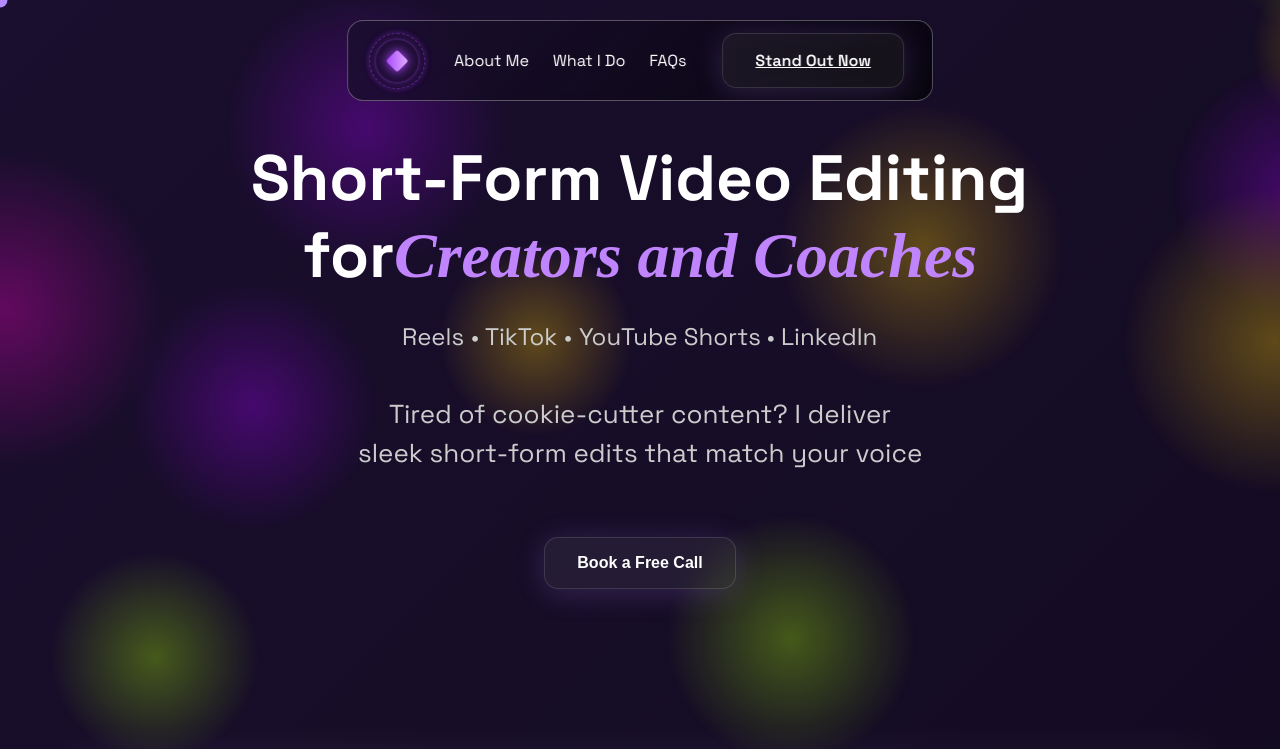
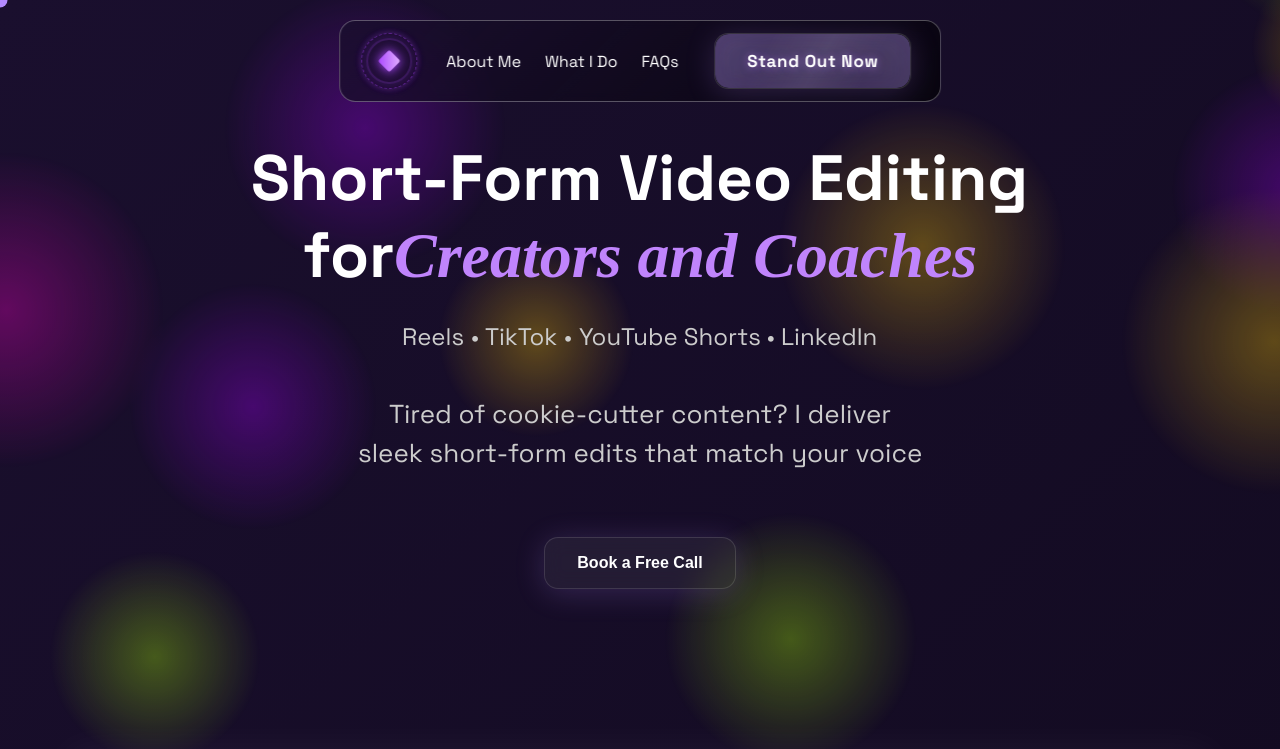
Before and after one commit to alchemist-aditya/alchemist-aditya, a React (Create React App) app: page / in a window 1280 px wide. Shown: the top 749 px of the page. Built offline with nearby package versions, Linux system fonts and the light colour scheme.

Commit message:
Update styles.css

```diff
--- a/src/styles.css
+++ b/src/styles.css
@@ -486,32 +486,109 @@ body {
   }
 }
 
-/* === Primary Button === */
+
+/* ==== Premium Standout Button (Purple Theme) ==== */
+
+.standout-pay-btn,
 .primary-button {
-  padding: 16px 32px;
-  background: #ffffff10;
-  color: white;
-  border: 1px solid #ffffff20;
-  border-radius: 14px;
-  font-weight: 600;
-  font-size: 16px;
-  backdrop-filter: blur(10px);
-  transition: all 0.3s ease;
+  --main-gradient: linear-gradient(
+    120deg,
+    #7f61ff 0%,
+    #c471f7 66%,
+    #c85efd 100%
+  );
+  --main-gradient-rev: linear-gradient(
+    100deg,
+    #c85efd 0%,
+    #c471f7 41%,
+    #7f61ff 90%
+  );
+  --glass-bg: rgba(140, 77, 255, 0.16);
+  --glass-blur: blur(14px);
+
+  position: relative;
+  padding: 1.05em 2.2em;
+  font-weight: 800;
+  font-size: 1.14rem;
+  border-radius: 1.36em;
+  background: var(--main-gradient);
+  color: #fff;
+  border: 1.3px solid #fff1;
+  box-shadow: 0 4px 30px rgba(140, 99, 255, 0.26), 0 0 0 3px #fff1 inset;
   cursor: pointer;
+  overflow: hidden;
+  transition: box-shadow 0.22s cubic-bezier(0.4, 2, 0.6, 1.04), filter 0.19s,
+    background 0.38s cubic-bezier(0.38, 1.24, 0.52, 1.23),
+    border 0.21s cubic-bezier(0.41, 2.2, 0.5, 1.05);
+  outline: none;
+  user-select: none;
+}
+
+.standout-pay-btn:active,
+.primary-button:active {
+  filter: brightness(1.13) contrast(1.09) saturate(1.07);
+  box-shadow: 0 7px 44px #b48aff74, 0 0 0 4px #dccfff22;
+}
+
+.standout-pay-btn {
+  text-decoration: none;
+}
+
+
+.million-glass {
+  position: absolute;
+  inset: 0;
+  border-radius: inherit;
+  background: var(--glass-bg);
+  box-shadow: 0 10px 65px rgba(203, 186, 255, 0.24) inset;
+  backdrop-filter: var(--glass-blur);
+  pointer-events: none;
+  z-index: 1;
+}
+
+.million-shine {
+  content: "";
+  position: absolute;
+  inset: 0;
+  background: linear-gradient(
+    120deg,
+    transparent 25%,
+    #fff8 53%,
+    transparent 78%
+  );
+  opacity: 0.13;
+  z-index: 2;
+  mix-blend-mode: lighten;
+  pointer-events: none;
+}
+
+/* Button Text with transition for text parallax */
+.standout-btn-text {
   position: relative;
-  overflow: hidden;
-  box-shadow: 0 4px 30px rgba(180, 138, 255, 0.2);
-}
-
-/* === On Hover Glow === */
+  z-index: 10;
+  font-weight: 900;
+  font-size: 1.07em;
+  letter-spacing: 0.035em;
+  color: #fff;
+  background: none;
+  text-shadow: 0 2px 10px #b48aff44, 0 0px 9px #cc8cff56;
+  transition: transform 0.22s cubic-bezier(0.6, 1.55, 0.69, 1.32), color 0.19s,
+    text-shadow 0.17s;
+  will-change: transform, color;
+}
+
+/* --- base hover glass/shine glow --- */
+.standout-pay-btn:hover,
 .primary-button:hover {
-  background: #ffffff30;
-  transform: scale(1.06);
-  box-shadow: 0 0 12px rgba(180, 138, 255, 0.6);
+  background: var(--main-gradient-rev);
+  transform: scale(1.07);
+  box-shadow: 0 0 16px rgba(180, 138, 255, 0.56), 0 4px 33px #b48aff63,
+    0 7px 45px #fff2;
+  border: 1.9px solid #e5cfff44;
 }
 
 /* === Shine Sweep Animation === */
-.primary-button.shine-sweep::before {
+.shine-sweep::before {
   content: "";
   position: absolute;
   top: 0;
@@ -521,15 +598,389 @@ body {
   background: linear-gradient(
     120deg,
     transparent,
-    rgba(255, 255, 255, 0.4),
+    rgba(255, 255, 255, 0.38),
     transparent
   );
-  transform: skewX(-25deg);
-}
-
-.primary-button.shine-sweep:hover::before {
+  transform: skewX(-28deg);
+  z-index: 12;
+  transition: left 1s;
+  pointer-events: none;
+}
+.shine-sweep:hover::before,
+.standout-pay-btn.million-animate-shine::before {
   left: 130%;
-  transition: left 1s ease-in-out;
+  transition: left 1s cubic-bezier(0.93, 0.1, 0.71, 1.8);
+}
+
+/* ============= Bubbles & Confetti Anim ============== */
+.pay-bubbles {
+  pointer-events: none;
+  position: absolute;
+  inset: 0;
+  z-index: 4;
+}
+.bubble {
+  position: absolute;
+  border-radius: 99px;
+  opacity: 0;
+  pointer-events: none;
+  background: linear-gradient(110deg, #a98eff 22%, #ffb8fa 88%);
+  box-shadow: 0 1.5px 8px #fff3;
+  filter: blur(0.6px);
+  mix-blend-mode: lighten;
+}
+.million-animate-pulse .bubble-1,
+.million-animate-pulse .bubble-2,
+.million-animate-pulse .bubble-3,
+.million-animate .bubble-1,
+.million-animate .bubble-2,
+.million-animate .bubble-3 {
+  animation: bubble-go-1 1.12s cubic-bezier(0.14, 0.82, 0.5, 1) forwards;
+  opacity: 0.15;
+}
+.bubble-1 {
+  left: 13%;
+  bottom: 13%;
+  width: 17px;
+  height: 16px;
+}
+.bubble-2 {
+  right: 12%;
+  top: 17%;
+  width: 13.7px;
+  height: 10.6px;
+}
+.bubble-3 {
+  left: 74%;
+  top: 22%;
+  width: 10.8px;
+  height: 8.5px;
+}
+@keyframes bubble-go-1 {
+  0% {
+    transform: scale(1.06) translateY(0) rotate(-11deg);
+    opacity: 0;
+  }
+  25% {
+    opacity: 0.23;
+  }
+  57% {
+    transform: scale(1.24) translateY(-13px) rotate(21deg);
+  }
+  100% {
+    opacity: 0;
+    transform: scale(0.9) translateY(-23px) rotate(28deg);
+  }
+}
+
+/* Confetti inside button ==== */
+.confetti-animation {
+  pointer-events: none;
+  position: absolute;
+  left: 0;
+  top: 0;
+  right: 0;
+  bottom: 0;
+  z-index: 9;
+  overflow: visible;
+  mix-blend-mode: lighten;
+}
+.confetti-animation span {
+  display: block;
+  position: absolute;
+  border-radius: 99px;
+  width: 13px;
+  height: 13px;
+  opacity: 0;
+}
+.million-animate-pulse .confetti-animation .c1,
+.million-animate-pulse .confetti-animation .c2,
+.million-animate-pulse .confetti-animation .c3,
+.million-animate-pulse .confetti-animation .c4,
+.million-animate-pulse .confetti-animation .c5,
+.million-animate-pulse .confetti-animation .c6,
+.million-animate .confetti-animation .c1,
+.million-animate .confetti-animation .c2,
+.million-animate .confetti-animation .c3,
+.million-animate .confetti-animation .c4,
+.million-animate .confetti-animation .c5,
+.million-animate .confetti-animation .c6 {
+  opacity: 1;
+}
+.million-animate-pulse .confetti-animation .c1 {
+  background: #a98eff;
+  left: 27%;
+  top: 33%;
+  animation: confettiMove 0.93s linear 1;
+}
+.million-animate-pulse .confetti-animation .c2 {
+  background: #60a5fa;
+  left: 68%;
+  top: 36%;
+  animation: confettiMove 0.81s 0.07s linear 1;
+}
+.million-animate-pulse .confetti-animation .c3 {
+  background: #ffb8fa;
+  left: 54%;
+  top: 19%;
+  animation: confettiMove 0.78s 0.12s linear 1;
+}
+.million-animate-pulse .confetti-animation .c4 {
+  background: #ffeefa;
+  left: 59%;
+  top: 51%;
+  animation: confettiMove 1.02s 0.03s linear 1;
+}
+.million-animate-pulse .confetti-animation .c5 {
+  background: #dacbff;
+  left: 37%;
+  top: 65%;
+  animation: confettiMove 1.08s 0.1s linear 1;
+}
+.million-animate-pulse .confetti-animation .c6 {
+  background: #fbaeff;
+  left: 77%;
+  top: 65%;
+  animation: confettiMove 1.1s 0.11s linear 1;
+}
+@keyframes confettiMove {
+  0% {
+    transform: translateY(0) scale(1);
+    opacity: 1;
+  }
+  57% {
+    opacity: 0.95;
+  }
+  100% {
+    transform: translateY(-36px) scale(1.18) rotate(24deg);
+    opacity: 0;
+  }
+}
+
+/* ==== Expensive Animations for Anim Trigger ==== */
+
+/* Super Pulse Glow: rainbow on purple/cyan */
+.million-animate-pulse {
+  animation: glow-pulse 1s cubic-bezier(0.51, 1.09, 0.37, 0.91);
+  background: linear-gradient(101deg, #ae81ff 0%, #f6daff 55%, #c471f7 89%);
+  box-shadow: 0 0 44px 14px #a479ffa1, 0 10px 24px #ffe7ff4c;
+}
+@keyframes glow-pulse {
+  0% {
+    box-shadow: 0 0 0 0 #c471f792, 0 4px 30px #b48aff33;
+  }
+  45% {
+    box-shadow: 0 0 0 21px #b4d7ff14, 0 12px 22px #c471f783;
+    filter: brightness(1.17);
+  }
+  100% {
+    box-shadow: 0 0 0 0 #b48aff22, 0 4px 30px #b48aff33;
+  }
+}
+.million-animate-pulse .standout-btn-text {
+  animation: txt-rainbow 0.65s linear 1;
+}
+@keyframes txt-rainbow {
+  18% {
+    color: #faf2ff;
+    text-shadow: 0 2px 24px #d92dffa2;
+  }
+  55% {
+    color: #cc8cff;
+    text-shadow: 0 3px 17px #bca0fe;
+  }
+  82% {
+    color: #ad97fa;
+    text-shadow: 0 2px 16px #ffe8fd;
+  }
+  100% {
+    color: #fff;
+    text-shadow: 0 2px 10px #b48aff44;
+  }
+}
+
+/* Rotate (Wiggle/Spin expensive) */
+.million-animate-rotate {
+  animation: rotate-pop 0.77s cubic-bezier(0.57, 1.4, 0.42, 1.14);
+}
+@keyframes rotate-pop {
+  0% {
+    transform: rotate(0) scale(1);
+  }
+  16% {
+    transform: rotate(-9deg) scale(1.09);
+  }
+  57% {
+    transform: rotate(8deg) scale(1.03);
+  }
+  86% {
+    transform: rotate(-2deg) scale(1.08);
+  }
+  100% {
+    transform: rotate(0) scale(1);
+  }
+}
+.million-animate-rotate .standout-btn-text {
+  animation: txt-glow 0.72s linear 1;
+}
+@keyframes txt-glow {
+  41% {
+    color: #fff6f0;
+    text-shadow: 0 2px 12px #e1c6ff7a;
+  }
+  100% {
+    color: #fff;
+    text-shadow: 0 2px 10px #b48aff44;
+  }
+}
+
+/* Pop Scale Glassframe Glow */
+.million-animate-pop {
+  animation: pop-scale 0.44s cubic-bezier(0.8, 1.32, 0.41, 1.07);
+}
+@keyframes pop-scale {
+  0% {
+    transform: scale(1);
+  }
+  58% {
+    transform: scale(1.21);
+  }
+  100% {
+    transform: scale(1);
+  }
+}
+.million-animate-pop,
+.million-animate-shine {
+  box-shadow: 0 0 38px 15px #c471f73a, 0 4px 36px #b48aff3d;
+}
+.million-animate-pop .standout-btn-text {
+  animation: txt-pop 0.39s linear;
+}
+@keyframes txt-pop {
+  41% {
+    color: #ffe8fd;
+  }
+  100% {
+    color: #fff;
+  }
+}
+
+/* Shine Swipe (as if shimmered) */
+.million-animate-shine .million-shine {
+  opacity: 1;
+  background: linear-gradient(
+    110deg,
+    transparent 24%,
+    #fff 54%,
+    transparent 80%
+  );
+  animation: swipe-light 1.04s cubic-bezier(0.93, 0.08, 0.66, 1.06) 1;
+}
+@keyframes swipe-light {
+  0% {
+    background-position: -180px 0;
+  }
+  13% {
+    background-position: 0 0;
+  }
+  44% {
+    background-position: 160px 0;
+  }
+  100% {
+    opacity: 0.11;
+    background-position: 180px 0;
+  }
+}
+.million-animate-shine .standout-btn-text {
+  animation: txt-hilight 0.69s linear;
+}
+@keyframes txt-hilight {
+  41% {
+    color: #fff6e2;
+  }
+  100% {
+    color: #fff;
+  }
+}
+
+/* Color Wave (super premium) */
+.million-animate-colorwave {
+  background: linear-gradient(
+    100deg,
+    #ae4aff 17%,
+    #e5abff 39%,
+    #dba4fb 79%,
+    #c396fd 99%
+  );
+  box-shadow: 0 0 71px #d8a0ff38, 0 9px 29px #e0afff47, 0 0 1px #c396fd;
+  animation: colorwave-anm 1.22s;
+}
+@keyframes colorwave-anm {
+  0% {
+    filter: brightness(0.89);
+  }
+  23% {
+    filter: brightness(1.13);
+  }
+  100% {
+    filter: brightness(1);
+  }
+}
+.million-animate-colorwave .standout-btn-text {
+  color: #5c3987;
+  text-shadow: 2px 1px 19px #ffe8fd;
+}
+
+/* Wiggle Shake Subtle */
+.million-animate-wiggle {
+  animation: wiggle 0.61s cubic-bezier(0.51, 1.41, 0.71, 0.99);
+}
+@keyframes wiggle {
+  0% {
+    transform: rotate(-2deg);
+  }
+  13% {
+    transform: rotate(7deg);
+  }
+  28% {
+    transform: rotate(-4deg);
+  }
+  42% {
+    transform: rotate(2deg);
+  }
+  57% {
+    transform: rotate(-2deg);
+  }
+  83% {
+    transform: rotate(2.2deg);
+  }
+  100% {
+    transform: rotate(0);
+  }
+}
+
+/* Responsive Adjustments */
+@media (max-width: 700px) {
+  .standout-pay-btn {
+    padding-left: 1em;
+    padding-right: 1em;
+    font-size: 0.98em;
+    min-width: 119px;
+    border-radius: 1em;
+  }
+}
+.standout-pay-btn:focus-visible {
+  outline: 2.5px solid #fff;
+  outline-offset: 4px;
+  filter: brightness(1.1);
+}
+.standout-pay-btn:active {
+  filter: brightness(1.12) contrast(1.09);
+  box-shadow: 0 9px 32px #a0ecff95, 0 0 1px #eaeaefa5;
+}
+.standout-pay-btn .standout-btn-text {
+  transition: transform 0.22s cubic-bezier(0.5, 2, 0.3, 0.8);
+  will-change: transform;
 }
 
 /* === Header Section === */
```
